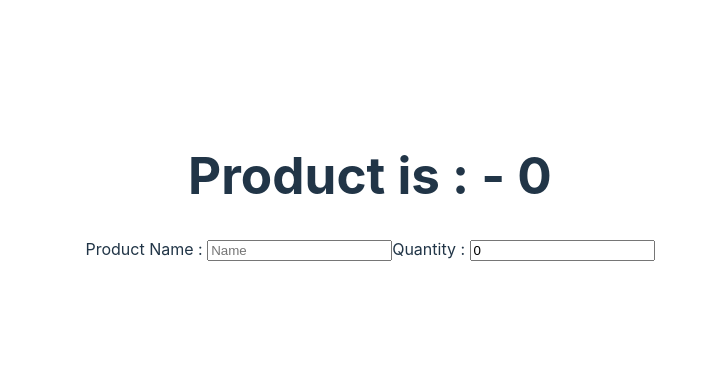
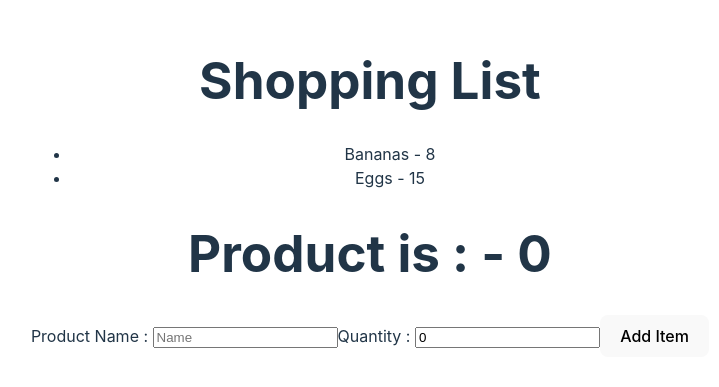
Before and after one commit to tyrex1829/react-forms, a React (Vite) app: page / in a window 1280 px wide. Shown: the part 213-600 px from the top of the page, without its empty margins (270-989 px from the left). Built offline with nearby package versions, Linux system fonts and the light colour scheme.

Commit message:
list of inventory

```diff
--- a/src/App.jsx
+++ b/src/App.jsx
@@ -3,11 +3,13 @@ import UsernameForm from './UsernameForm';
 import SignupForm from './SignupForm';
 import BetterSignup from './BetterSignup';
 import ShoppingListForm from './ShoppingListForm';
+import ShoppingList from './ShoppingList';
 
 function App() {
 
   return (
     <>
+      <ShoppingList />
       <ShoppingListForm />
       {/* <BetterSignup /> */}
       {/* <SignupForm /> */}
--- /dev/null
+++ b/src/ShoppingList.jsx
@@ -0,0 +1,28 @@
+import { useState } from "react"
+
+function ShoppingList () {
+    const [items, setItems] = useState([{
+        id: 1,
+        product: "Bananas",
+        quantity: 8
+    }, {
+        id: 2,
+        product: "Eggs",
+        quantity: 15
+    }]);
+
+    return (
+        <div>
+            <h1>Shopping List</h1>
+            <ul>
+                {items.map(i => (
+                    <li key={i.id}>
+                        {i.product} - {i.quantity}
+                    </li>
+                ))}
+            </ul>
+        </div>
+    )
+}
+
+export default ShoppingList
--- a/src/ShoppingListForm.jsx
+++ b/src/ShoppingListForm.jsx
@@ -36,6 +36,7 @@ function ShoppingListForm () {
                 id="quantity"
                 value={formData.quantity}
             />
+            <button>Add Item</button>
         </form>
     )
 }
```
